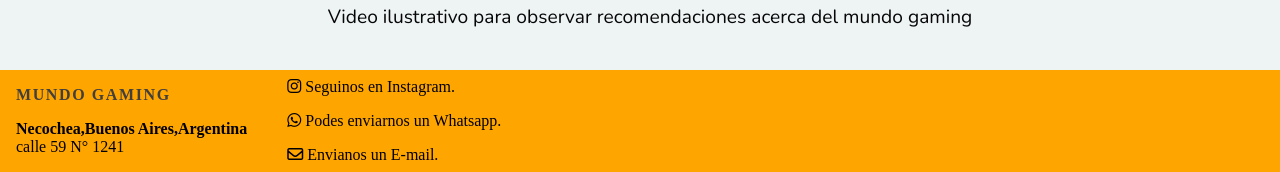
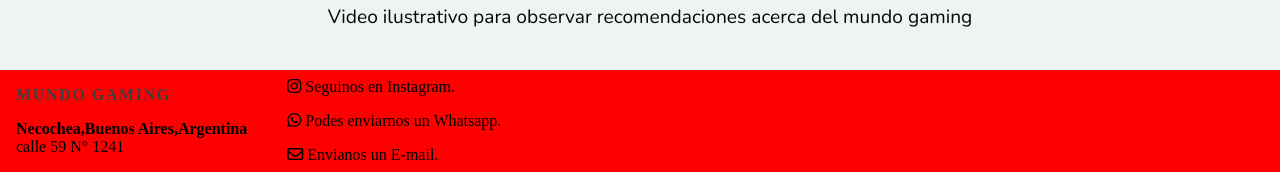
Before and after one commit to lucasdelfin/MundoGaming., a plain HTML site: page index.html in a window 1280 px wide. In both pictures the pointer is over the element 640 px from the left and 1372 px from the top of the page. Shown: the part 1251-1423 px from the top of the page. Drawn offline with nearby package versions, Linux system fonts and the light colour scheme.

Commit message:
pequeño cambio en rama

```diff
--- a/estilos/style.css
+++ b/estilos/style.css
@@ -120,6 +120,7 @@ ul li {
 }
 
 
+
 .navbar  li{
     margin: 0px 0px;
 
@@ -150,6 +151,10 @@ body{
     display:flex;
     background-color: orange;
     align-items: center;
+    transition: all 2s linear;
+    }
+    .contenedor-footer:hover{
+        background-color: red;
     }
 
     .footer-calle{
```
